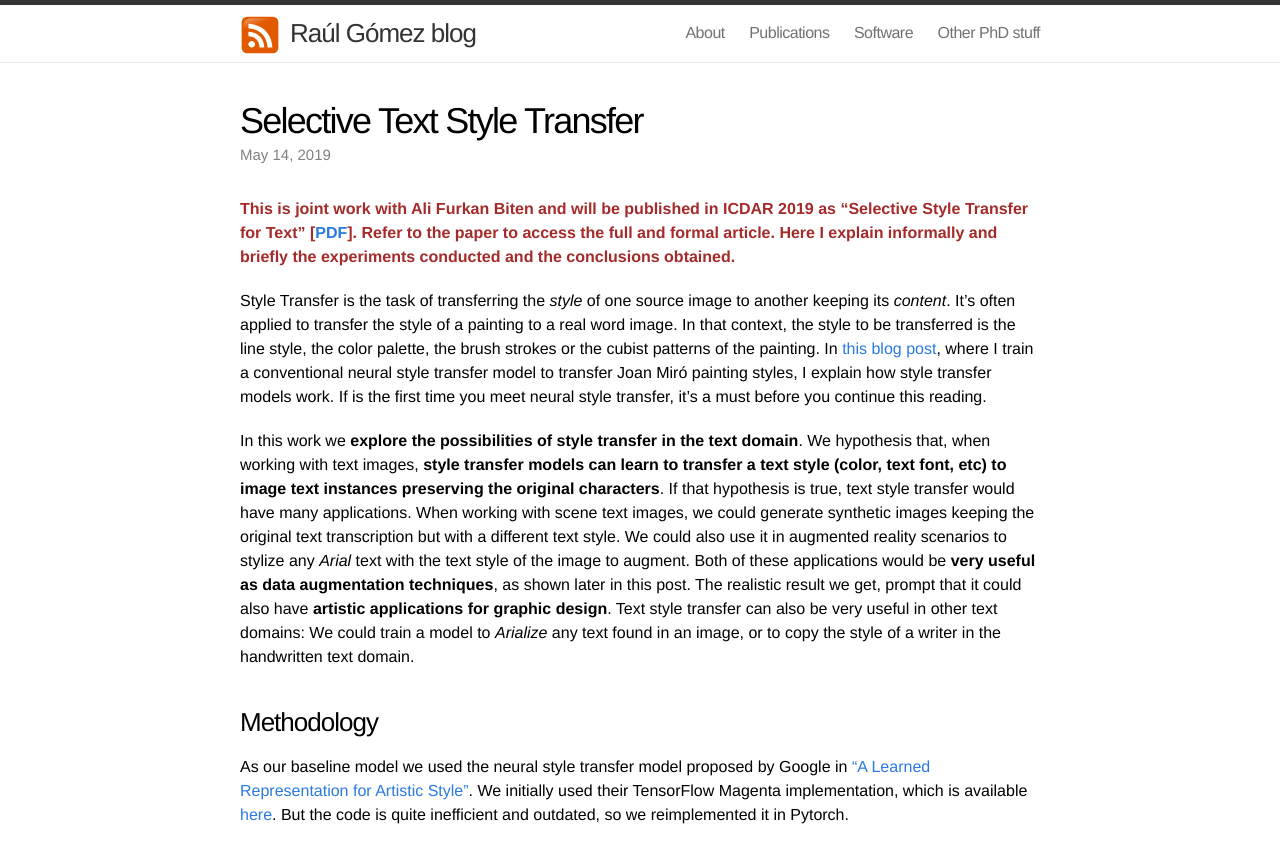
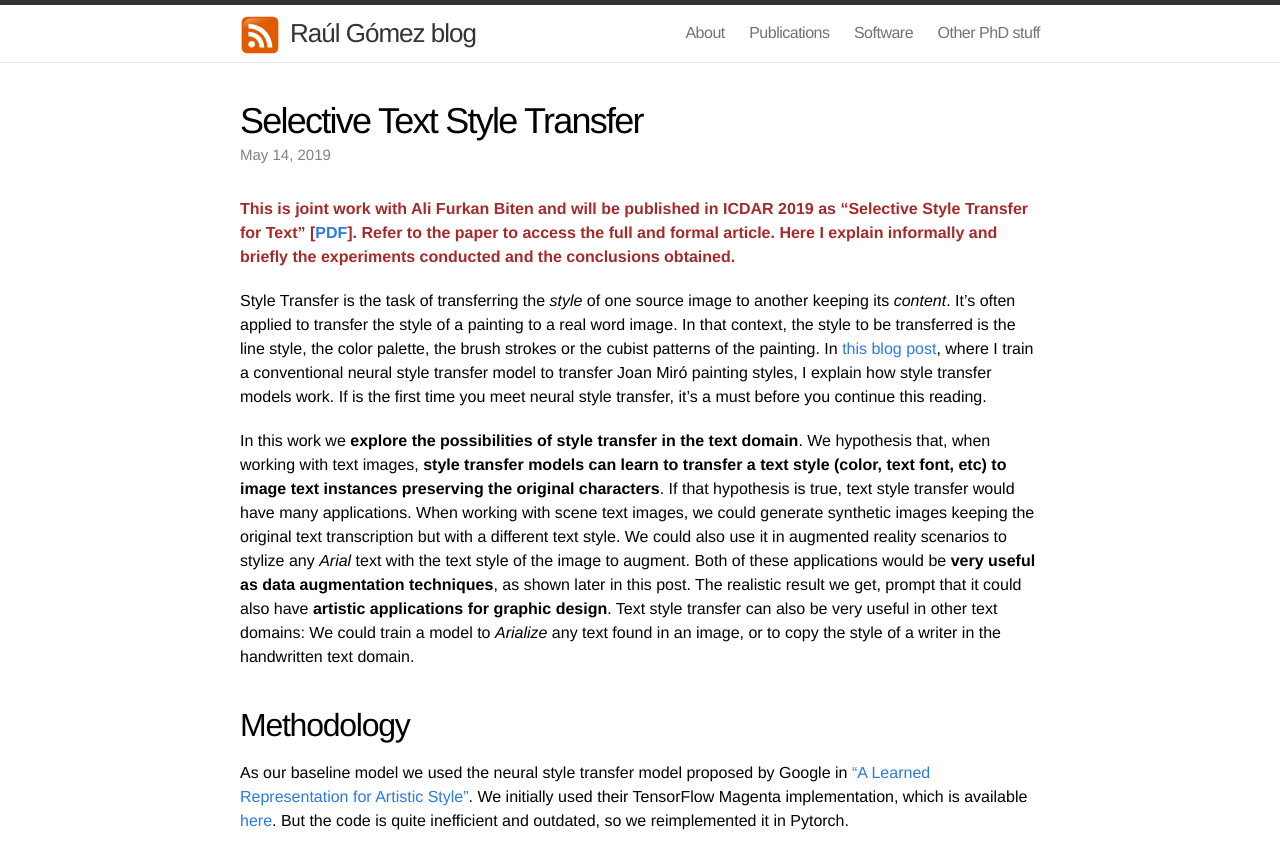
Before and after one commit to gombru/gombru.github.io, a Jekyll site: the page built from _posts/2019-05-14-text_style_transfer.markdown, in a window 1280 px wide. Shown: the top 850 px of the page. Built offline with Jekyll 4.4.1, drawn with Linux system fonts in a browser that asks for light colours; comment, search, counter and statistics services are not loaded.

```diff
--- a/_posts/2019-05-14-text_style_transfer.markdown
+++ b/_posts/2019-05-14-text_style_transfer.markdown
@@ -18,7 +18,7 @@ Style Transfer is the task of transferring the *style* of one source image to an
 In this work we **explore the possibilities of style transfer in the text domain**. We hypothesis that, when working with text images, **style transfer models can learn to transfer a text style (color, text font, etc) to image text instances preserving the original characters**. If that hypothesis is true, text style transfer would have many applications. When working with scene text images, we could generate synthetic images keeping the original text transcription but with a different text style. We could also use it in augmented reality scenarios to stylize any *Arial* text with the text style of the image to augment. Both of these applications would be **very useful as data augmentation techniques**, as shown later in this post. The realistic result we get, prompt that it could also have **artistic applications for graphic design**.
 Text style transfer can also be very useful in other text domains: We could train a model to *Arialize* any text found in an image, or to copy the style of a writer in the handwritten text domain.
 
-### Methodology
+## Methodology
 As our baseline model we used the neural style transfer model proposed by Google in ["A Learned Representation for Artistic Style"](https://arxiv.org/abs/1610.07629). We initially used their TensorFlow Magenta implementation, which is available [here](https://github.com/tensorflow/magenta/tree/master/magenta/models/image_stylization). But the code is quite inefficient and outdated, so we reimplemented it in Pytorch.
 
 Our initial experiments were simple: Train the baseline model with scene text images to see it it could learn to transfer text styles. And yes, it could!
@@ -32,7 +32,7 @@ Our initial experiments were simple: Train the baseline model with scene text im
 
 To make those results useful for any task, we had to be able to **transfer the text style only to textual areas** of the destination image. We called this task **Selective Text Style Transfer**, and came out with two different approaches: A **two-stage** and an **end-to-end** model.
 
-#### Two-Stage model
+### Two-Stage model
 The proposed two-stage architecture for selective text style transfer stylizes all the image using the baseline model. Then, the probability of each pixel of belonging to a textual area is computed using [TextFCN](https://github.com/gombru/TextFCN). Finally, a **blending weighted by the text probability map of the original and the stylized image** copies style only to textual areas.
 
 <div class="imgcap">
@@ -42,7 +42,7 @@ The proposed two-stage architecture for selective text style transfer stylizes a
 	</div>
 </div>
 
-#### End-To-End model
+### End-To-End model
 The end-to-end model is inspired by the [neural network distillation idea by Hinton](https://arxiv.org/abs/1503.02531), where a single net is trained to perform the tasks of different nets at once. In our case, **we train an image transformation network** (with the same architecture as the original style transfer network) **to perform the tasks of style transfer and text detection at once**, and at the end to transfer the style only to textual areas.
 To train this model we use the COCO-Text dataset (instead of ImageNet), which has annotated text bounding boxes. The training procedure is as follows: We first stylize the whole image with a pre-trained, frozen style transfer model. Then, using the GT annotations, we create an image where only the GT text bounding boxes are stylized. Finally we train the end-to-end model to produce that image given the original image, minimizing a Mean Square Error Loss.
 
```
